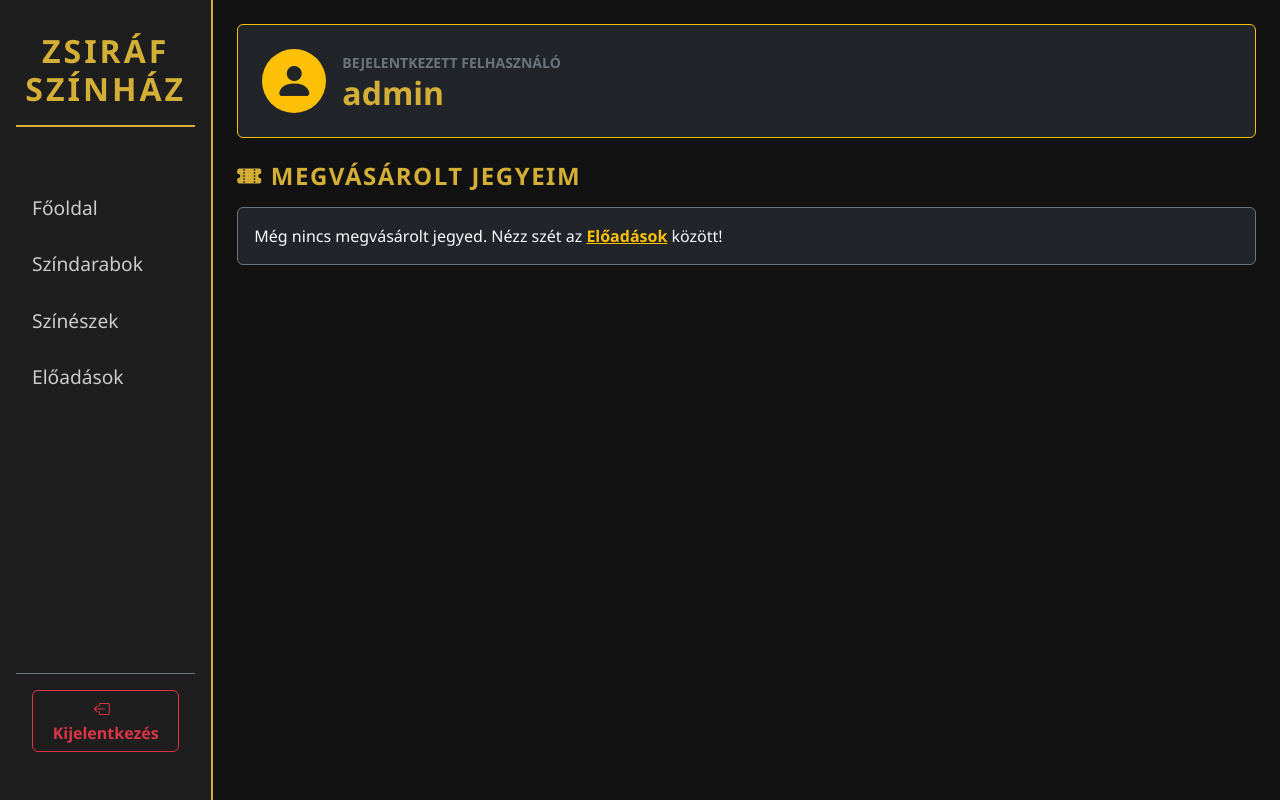
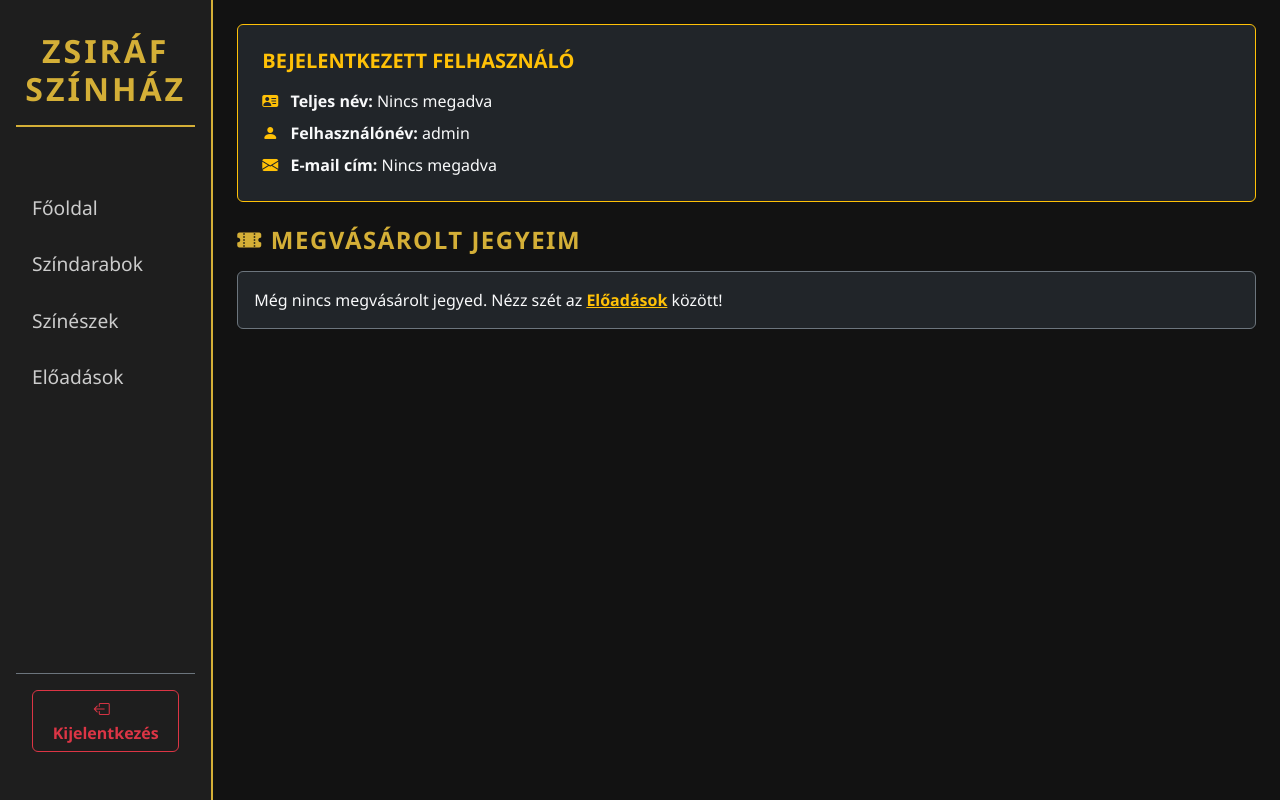
Before and after one commit to imremarci/szinhaz, a Spring Boot app: page /profil in a window 1280 px wide. Run offline with Spring Boot 4, Linux system fonts and the light colour scheme; a user stored in the database is signed in; data that the repository does not hold is empty.

Commit message:
Profil oldal fejlesztése

```diff
--- a/src/main/java/com/example/szinhaz/controller/PageController.java
+++ b/src/main/java/com/example/szinhaz/controller/PageController.java
@@ -180,13 +180,18 @@ public class PageController {
     }
 
     @PostMapping("/regisztracio")
-    public String processRegister(@RequestParam String name,
+    public String processRegister(@RequestParam String fullName,
+                                  @RequestParam String email,
+                                  @RequestParam String name,
                                   @RequestParam String password,
                                   Model model) {
         try {
             User newUser = new User();
+            newUser.setFullName(fullName);
+            newUser.setEmail(email);
             newUser.setName(name);
             newUser.setPassword(password);
+
             userService.registerUser(newUser);
             return "redirect:/bejelentkezes?sikeresReg";
         } catch (IllegalArgumentException | IllegalStateException e) {
--- a/src/main/java/com/example/szinhaz/repository/UserRepository.java
+++ b/src/main/java/com/example/szinhaz/repository/UserRepository.java
@@ -6,4 +6,6 @@ import java.util.Optional;
 
 public interface UserRepository extends JpaRepository<User, Long> {
     Optional<User> findByName(String Name);
+
+    Optional<User> findByEmail(String email);
 }
--- a/src/main/resources/templates/profil.html
+++ b/src/main/resources/templates/profil.html
@@ -45,18 +45,26 @@
                 </div>
             </div>
 
-            <!-- FELHASZNÁLÓ ADATAI -->
-            <div class="card bg-dark border-warning mb-4">
-                <div class="card-body d-flex align-items-center gap-3 p-4">
-                    <div class="rounded-circle bg-warning text-dark d-flex align-items-center justify-content-center"
-                         style="width: 64px; height: 64px;">
-                        <i class="bi bi-person-fill fs-1"></i>
-                    </div>
-                    <div>
-                        <small class="text-secondary text-uppercase fw-bold">Bejelentkezett felhasználó</small>
-                        <h2 class="m-0 fw-bold" style="color: var(--theater-gold);" th:text="${user.name}">Felhasználónév</h2>
-                    </div>
-                </div>
+            <div class="card bg-dark text-light border-warning p-4 mb-4">
+                <h5 class="text-uppercase text-warning fw-bold mb-3">Bejelentkezett felhasználó</h5>
+
+                <p class="mb-2">
+                    <i class="bi bi-person-vcard-fill text-warning me-2"></i>
+                    <strong>Teljes név:</strong>
+                    <span th:text="${user.fullName != null ? user.fullName : 'Nincs megadva'}">Kovács János</span>
+                </p>
+
+                <p class="mb-2">
+                    <i class="bi bi-person-fill text-warning me-2"></i>
+                    <strong>Felhasználónév:</strong>
+                    <span th:text="${user.name}">kovacsj</span>
+                </p>
+
+                <p class="mb-0">
+                    <i class="bi bi-envelope-fill text-warning me-2"></i>
+                    <strong>E-mail cím:</strong>
+                    <span th:text="${user.email != null ? user.email : 'Nincs megadva'}">kovacs.janos@email.hu</span>
+                </p>
             </div>
 
             <!-- MEGVÁSÁROLT JEGYEK -->
```
Also changed, not shown: src/main/java/com/example/szinhaz/model/User.java (+23 -1 lines), src/main/java/com/example/szinhaz/service/UserService.java (+15 -0 lines), src/main/resources/templates/regisztracio.html (+35 -3 lines).
